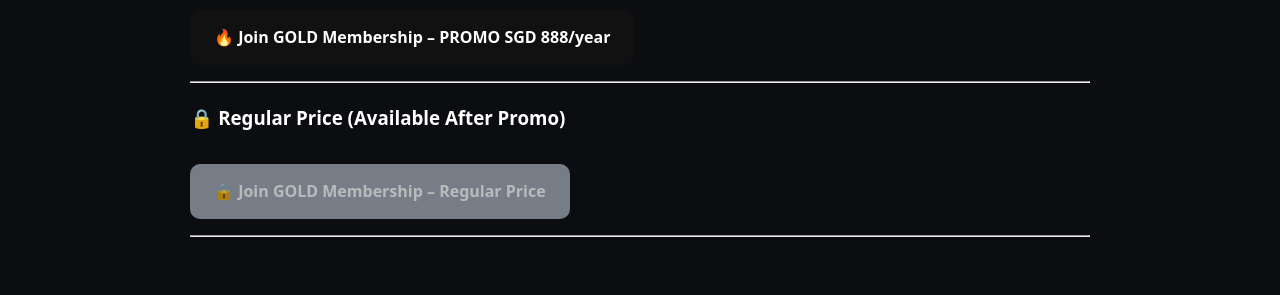
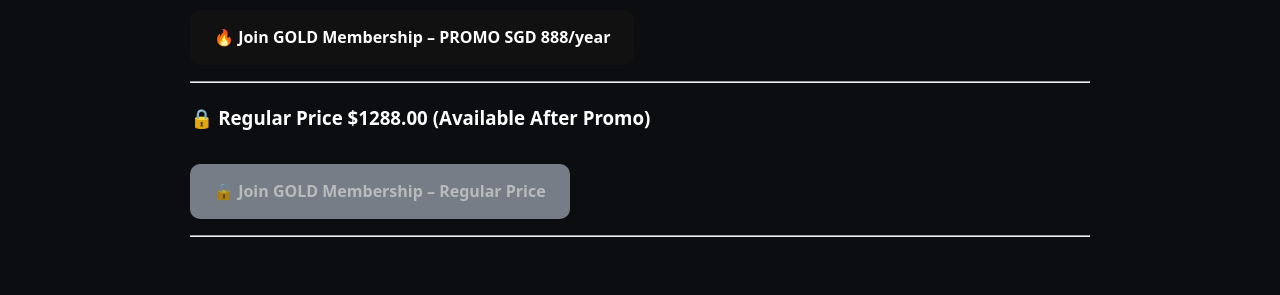
Before and after one commit to m33lucky-benny/ebiya.sg, a Jekyll site: the page built from membership2.md, in a window 1280 px wide and 900 px high, scrolled down 2960 px. Shown: the part 155-450 px from the top of the window. Built offline with Jekyll 4.4.1, drawn with Linux system fonts in a browser that asks for light colours.

Commit message:
Update membership2.md

```diff
--- a/membership2.md
+++ b/membership2.md
@@ -192,7 +192,7 @@ This ensures:
 
 ---
 
-### 🔒 Regular Price (Available After Promo)
+### 🔒 Regular Price $1288.00 (Available After Promo)
 
 <a href="https://buy.stripe.com/cNi6oz4ZabqGe9E5G0ao802"
    class="stripe-btn disabled">
```
